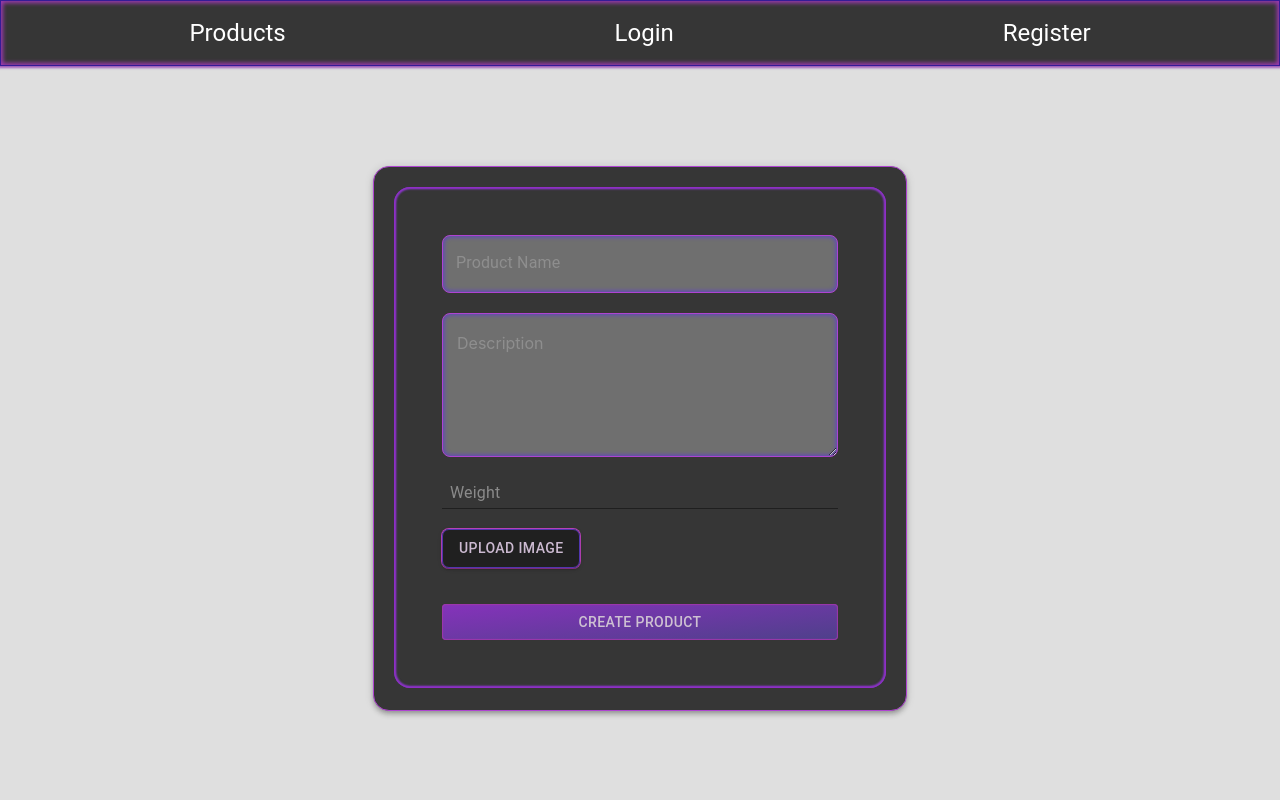
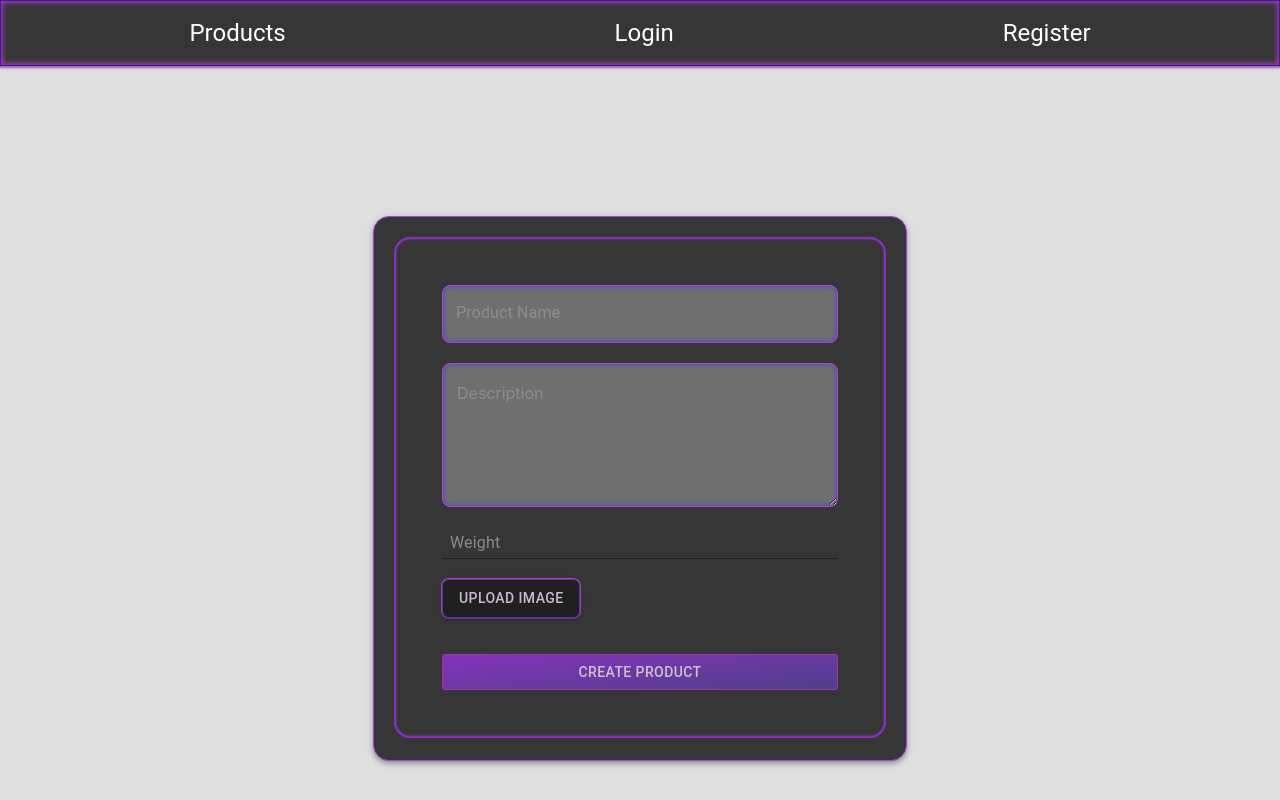
Before and after one commit to devNahuelOper/online-store, a React (Create React App) app in the folder client/: page /#/new in a window 1280 px wide. Built offline with nearby package versions, Linux system fonts and the light colour scheme; what apollo-upload-client would draw is missing.

Commit message:
Center register form

```diff
--- a/client/src/App.css
+++ b/client/src/App.css
@@ -43,7 +43,7 @@
 
 .form__wrap {
   max-width: 500px;
-  margin: 100px auto;
+  margin: 150px auto;
   border-radius: 1em;
   padding: 1em;
   box-shadow: 0px 2px 4px -1px rgb(0 0 0 / 20%),
```
